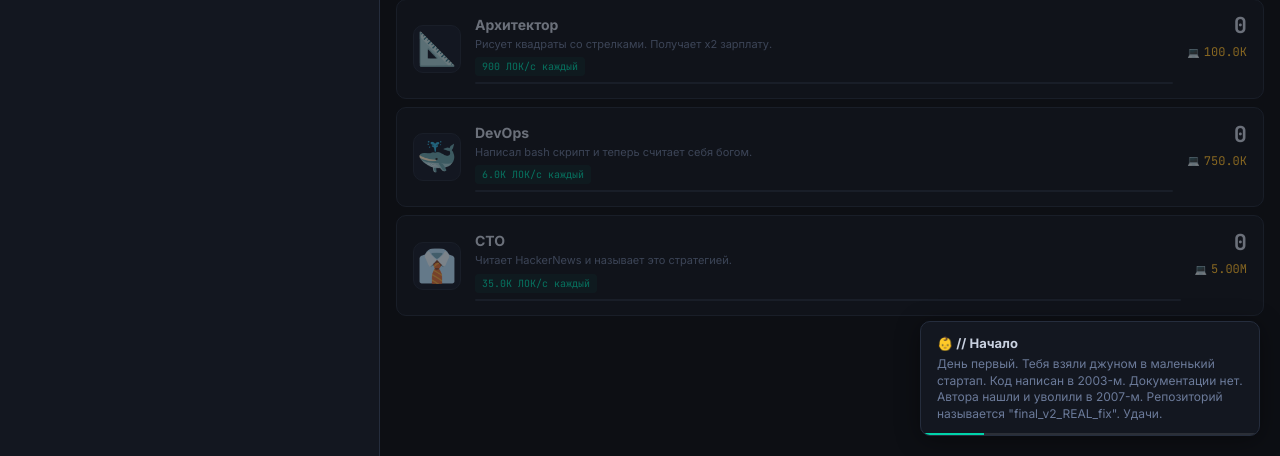
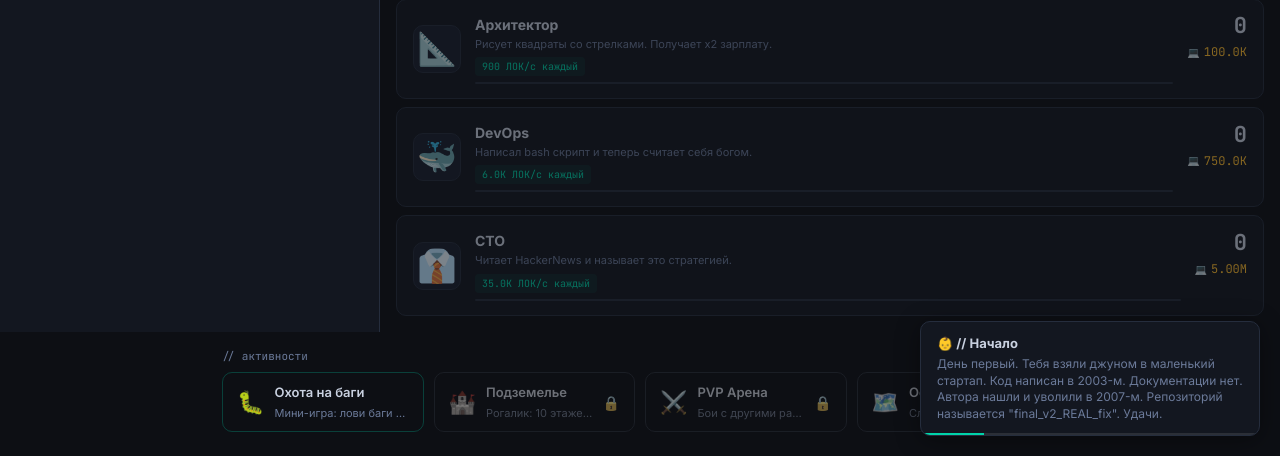
Before and after one commit to yuran1174/site, a PHP site: page /idle.php in a window 1280 px wide. Shown: the part 657-1113 px from the top of the page. Run offline with PHP 8.4, Linux system fonts and the light colour scheme.

Commit message:
feat: блок активностей в idle — карточки с тултипами для заблокированных

```diff
--- a/css/idle.css
+++ b/css/idle.css
@@ -1456,3 +1456,99 @@ button { font-family: var(--sans); }
   transition: background 0.2s;
 }
 .pa-btn:hover { background: rgba(0,212,170,0.2); }
+
+/* ================================================
+   ACTIVITIES BAR
+   ================================================ */
+#activitiesBar {
+  max-width: 860px;
+  margin: 16px auto 24px;
+  padding: 0 12px;
+}
+.act-label {
+  font-family: var(--mono);
+  font-size: 11px;
+  color: var(--dim);
+  margin-bottom: 8px;
+}
+.act-cards {
+  display: flex;
+  gap: 10px;
+  flex-wrap: wrap;
+}
+.act-card {
+  display: flex;
+  align-items: center;
+  gap: 10px;
+  padding: 10px 14px;
+  border-radius: 10px;
+  border: 1px solid var(--border);
+  background: var(--surface);
+  text-decoration: none;
+  flex: 1;
+  min-width: 160px;
+  position: relative;
+  transition: border-color 0.2s, background 0.2s;
+}
+.act-unlocked {
+  border-color: rgba(0,212,170,0.25);
+  cursor: pointer;
+}
+.act-unlocked:hover {
+  border-color: var(--accent);
+  background: rgba(0,212,170,0.06);
+}
+.act-locked {
+  opacity: 0.5;
+  cursor: not-allowed;
+  filter: grayscale(0.4);
+}
+.act-no-link { cursor: default; }
+.act-emoji { font-size: 22px; flex-shrink: 0; }
+.act-info {
+  display: flex;
+  flex-direction: column;
+  gap: 2px;
+  min-width: 0;
+}
+.act-name {
+  font-size: 13px;
+  font-weight: 600;
+  color: var(--text);
+  white-space: nowrap;
+}
+.act-desc {
+  font-size: 11px;
+  color: var(--dim);
+  white-space: nowrap;
+  overflow: hidden;
+  text-overflow: ellipsis;
+}
+.act-lock-icon {
+  margin-left: auto;
+  font-size: 14px;
+  flex-shrink: 0;
+}
+/* Tooltip для заблокированных */
+.act-locked::after {
+  content: attr(data-tooltip);
+  position: absolute;
+  bottom: calc(100% + 8px);
+  left: 50%;
+  transform: translateX(-50%);
+  background: #0e1522;
+  border: 1px solid var(--border);
+  color: var(--text);
+  font-size: 12px;
+  font-family: var(--mono);
+  white-space: nowrap;
+  padding: 6px 10px;
+  border-radius: 6px;
+  pointer-events: none;
+  opacity: 0;
+  transition: opacity 0.15s;
+  z-index: 100;
+}
+.act-locked:hover::after {
+  opacity: 1;
+}
--- a/idle.php
+++ b/idle.php
@@ -171,6 +171,9 @@ else                                 $greeting = 'Ещё не спишь, кол
 
 </div><!-- /gameLayout -->
 
+<!-- ACTIVITIES BAR -->
+<div id="activitiesBar"></div>
+
 <!-- TOAST CONTAINER -->
 <div id="toastContainer"></div>
 
--- a/js/idle.js
+++ b/js/idle.js
@@ -1136,6 +1136,64 @@ function renderProgressTab() {
 }
 
 // ================================================
+// ACTIVITIES BAR
+// ================================================
+
+function renderActivitiesBar() {
+  const bar = document.getElementById('activitiesBar');
+  if (!bar) return;
+
+  const lvl = getAccountLevel();
+
+  const activities = [
+    {
+      emoji: '🐛', name: 'Охота на баги',
+      desc: 'Мини-игра: лови баги за время',
+      link: 'minigame.php',
+      unlocked: true,
+    },
+    {
+      emoji: '🏰', name: 'Подземелье',
+      desc: 'Рогалик: 10 этажей, боссы, лут',
+      link: 'dungeon.php',
+      unlocked: lvl >= 5,
+      unlockHint: `Уровень аккаунта 5 (сейчас ${lvl})`,
+    },
+    {
+      emoji: '⚔️', name: 'PVP Арена',
+      desc: 'Бои с другими разработчиками',
+      link: null,
+      unlocked: state.prestige >= 3,
+      unlockHint: `Престиж 3 (сейчас ${state.prestige})`,
+    },
+    {
+      emoji: '🗺️', name: 'Особые события',
+      desc: 'Случайные события с бонусами',
+      link: null,
+      unlocked: state.prestige >= 5,
+      unlockHint: `Престиж 5 (сейчас ${state.prestige})`,
+    },
+  ];
+
+  let html = `<div class="act-label">// активности</div><div class="act-cards">`;
+  for (const act of activities) {
+    if (act.unlocked && act.link) {
+      html += `<a href="${act.link}" class="act-card act-unlocked">`;
+    } else if (act.unlocked) {
+      html += `<div class="act-card act-unlocked act-no-link">`;
+    } else {
+      html += `<div class="act-card act-locked" data-tooltip="Откроется: ${act.unlockHint}">`;
+    }
+    html += `<span class="act-emoji">${act.emoji}</span>`;
+    html += `<div class="act-info"><span class="act-name">${act.name}</span><span class="act-desc">${act.desc}</span></div>`;
+    if (!act.unlocked) html += `<span class="act-lock-icon">🔒</span>`;
+    html += act.unlocked && act.link ? `</a>` : `</div>`;
+  }
+  html += `</div>`;
+  bar.innerHTML = html;
+}
+
+// ================================================
 // TOAST SYSTEM
 // ================================================
 
@@ -1476,6 +1534,7 @@ function renderAll() {
   renderUpgrades();
   renderAchievements();
   renderProgressTab();
+  renderActivitiesBar();
   updateTopBar();
 }
 
```
Also changed, not shown: .claude/CHANGELOG.md, .claude/settings.local.json.
